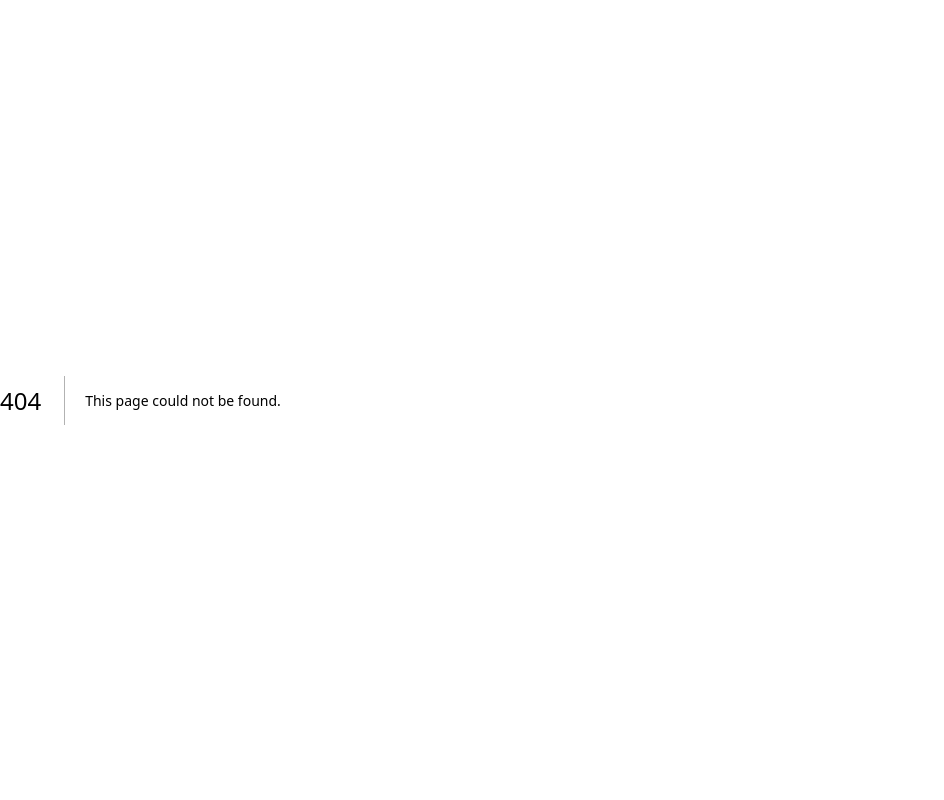
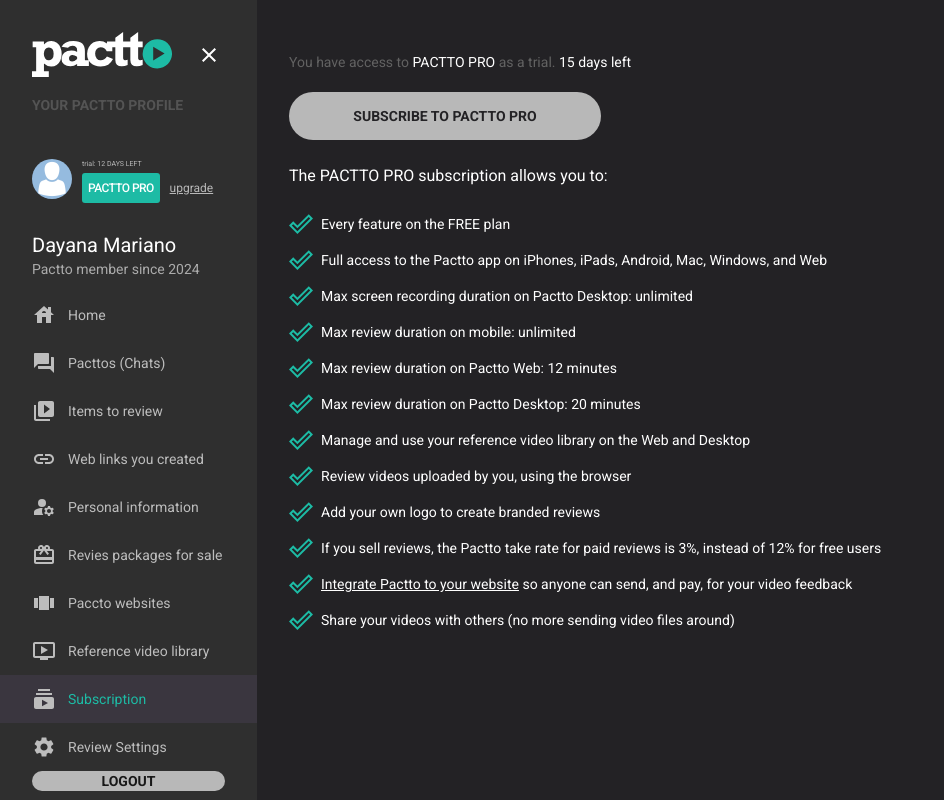
Before and after one commit to day-mariano/DashPactto, a Next.js app: page /subscription in a window 1280 px wide. Before the commit this address had no page. Shown: the whole page, without its empty margins (0-944 px from the left). Built offline with nearby package versions, Linux system fonts and the light colour scheme.

Commit message:
:sparkles: feat: Add Subscription page

```diff
--- /dev/null
+++ b/src/app/subscription/page.tsx
@@ -0,0 +1,107 @@
+"use client";
+import MenuIcon from "@mui/icons-material/Menu";
+import DoneOutlineIcon from '@mui/icons-material/DoneOutline';
+import { lazy, useState } from "react";
+const Aside = lazy(() => import('../../components/Aside'));
+
+const Chats: React.FC = () => {
+  const [isAsideOpen, setAsideOpen] = useState(true);
+
+  function openAside() {
+    setAsideOpen(true)
+  }
+  function closeAside (){
+    setAsideOpen(false)
+  }
+
+  const [trialDays, setTrialDays] = useState(15);
+
+  return (
+    <>
+      {isAsideOpen && (
+        < Aside onClose={closeAside} />
+      )}
+      <main className={`flex min-h-screen flex-col items-start flex-1 text-white p-8 ${
+          isAsideOpen && "opacity-60 bg-white/60 lg:opacity-100 lg:bg-transparent ease-in-out lg:ml-[257px] transition-[margin]"
+        }`}>
+        <div className="flex flex-col w-full">
+          <div className="flex flex-row items-center w-full my-5">
+            {isAsideOpen == false && (
+              <button onClick={openAside} className="p-1 size-12 hover:bg-[#bab8b825] hover:rounded-full">
+                <MenuIcon className="text-white size-7 w-[37px]" />
+              </button>
+            )}
+            <p className="text-sm text-[#626262]">You have access to <span className="text-white">PACTTO PRO</span> as a trial. <span className="text-white">{trialDays} days left</span></p>
+          </div>
+            <label
+              htmlFor="subscribe"
+              className="cursor-pointer bg-[#B8B8B8] font-semibold text-sm text-[#232225] w-[312px] h-[48px] rounded-3xl flex items-center justify-center hover:bg-[#626262]"
+            >
+              SUBSCRIBE TO PACTTO PRO
+            </label>
+            <input
+              id="subscribe"
+              type="file"
+              accept="video/*"
+              className="hidden"
+            />
+            <p className="my-6">The PACTTO PRO subscription allows you to:</p>
+
+          <div className="text-sm text-white space-y-3">
+            <div className="flex flex-row items-center gap-2">
+              <DoneOutlineIcon className="size-4 text-[#1DBBA5] " />
+              <p>Every feature on the FREE plan</p>
+            </div>
+            <div className="flex flex-row items-center gap-2">
+              <DoneOutlineIcon className="size-4 text-[#1DBBA5] " />
+              <p>Full access to the Pactto app on iPhones, iPads, Android, Mac, Windows, and Web</p>
+            </div>
+            <div className="flex flex-row items-center gap-2">
+              <DoneOutlineIcon className="size-4 text-[#1DBBA5] " />
+              <p>Max screen recording duration on Pactto Desktop: unlimited</p>
+            </div>
+
+            <div className="flex flex-row items-center gap-2">
+              <DoneOutlineIcon className="size-4 text-[#1DBBA5] " />
+              <p>Max review duration on mobile: unlimited</p>
+            </div>
+            <div className="flex flex-row items-center gap-2">
+              <DoneOutlineIcon className="size-4 text-[#1DBBA5] " />
+              <p>Max review duration on Pactto Web: 12 minutes</p>
+            </div>
+            <div className="flex flex-row items-center gap-2">
+              <DoneOutlineIcon className="size-4 text-[#1DBBA5] " />
+              <p>Max review duration on Pactto Desktop: 20 minutes</p>
+            </div>
+            <div className="flex flex-row items-center gap-2">
+              <DoneOutlineIcon className="size-4 text-[#1DBBA5] " />
+              <p>Manage and use your reference video library on the Web and Desktop</p>
+            </div>
+            <div className="flex flex-row items-center gap-2">
+              <DoneOutlineIcon className="size-4 text-[#1DBBA5] " />
+              <p>Review videos uploaded by you, using the browser</p>
+            </div>
+            <div className="flex flex-row items-center gap-2">
+              <DoneOutlineIcon className="size-4 text-[#1DBBA5] " />
+              <p>Add your own logo to create branded reviews</p>
+            </div>
+            <div className="flex flex-row items-center gap-2">
+              <DoneOutlineIcon className="size-4 text-[#1DBBA5] " />
+              <p>If you sell reviews, the Pactto take rate for paid reviews is 3%, instead of 12% for free users</p>
+            </div>
+            <div className="flex flex-row items-center gap-2">
+              <DoneOutlineIcon className="size-4 text-[#1DBBA5] " />
+              <p><a href="https://pactto.mintlify.app/introduction" target="_blank" className="underline">Integrate Pactto to your website</a> so anyone can send, and pay, for your video feedback</p>
+            </div>
+            <div className="flex flex-row items-center gap-2">
+              <DoneOutlineIcon className="size-4 text-[#1DBBA5] " />
+              <p>Share your videos with others (no more sending video files around)</p>
+            </div>
+          </div>
+        </div>
+      </main>
+    </>
+  )
+}
+
+export default Chats;
```
